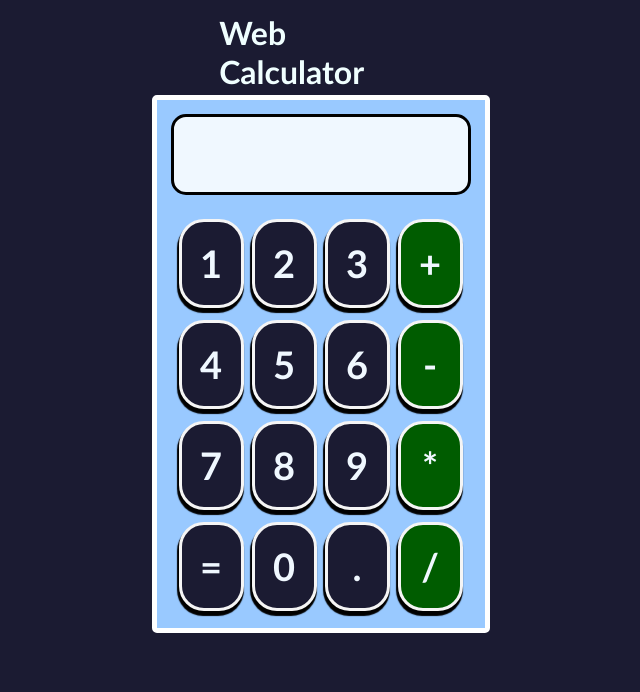
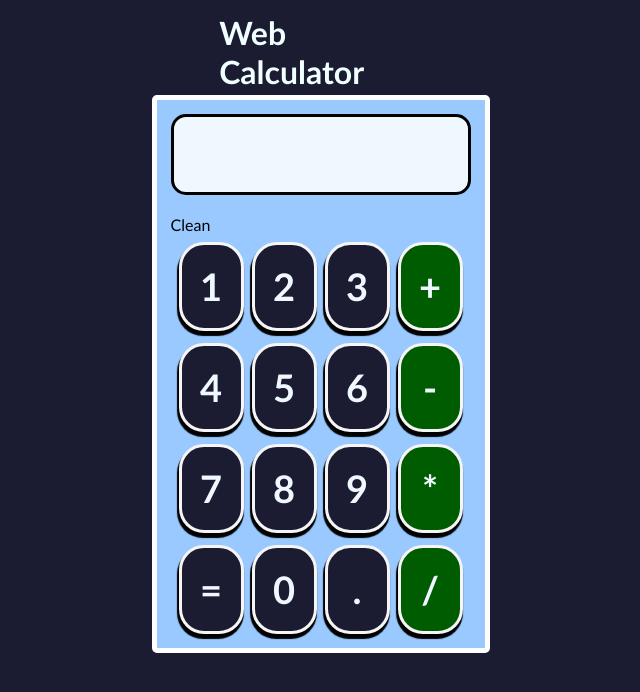
Before and after one commit to Santi846/calculator, a React (Create React App) app: page / in a window 1280 px wide. Shown: the top 692 px of the page, without its empty margins (423-1063 px from the left). Built offline with nearby package versions, Linux system fonts and the light colour scheme.

Commit message:
Clean button for calculator terminal

```diff
--- a/src/App.css
+++ b/src/App.css
@@ -24,7 +24,7 @@ body {
 
 .container_calculator {
   width: 300px;
-  height: 500px;
+  height: 520px;
   padding: 14px;
   background: #99c9ff;
   border-radius: 5px;
--- a/src/App.js
+++ b/src/App.js
@@ -1,6 +1,7 @@
 import './App.css';
 import { Button } from './components/button.jsx';
 import { Terminal } from './components/terminal.jsx';
+import { CleanButton } from './components/clean button.jsx';
 
 function App() {
   return (
@@ -8,6 +9,7 @@ function App() {
       <h1 className='title'>Web Calculator</h1>
       <div className='container_calculator'>
         <Terminal></Terminal>
+        <CleanButton>Clean</CleanButton>
         <div className='calculator_row'>
           <Button>1</Button>
           <Button>2</Button>
--- /dev/null
+++ b/src/components/clean button.jsx
@@ -0,0 +1,9 @@
+import React from "react";
+
+ export const CleanButton = (props) => {
+    return (
+        <div className='clean_button'>
+            {props.children}
+        </div>
+    );
+ }
```
